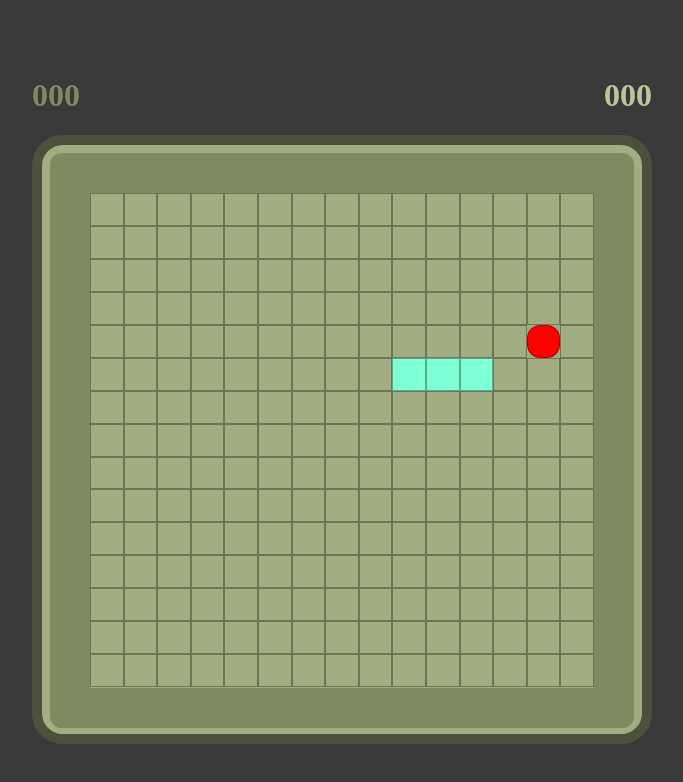
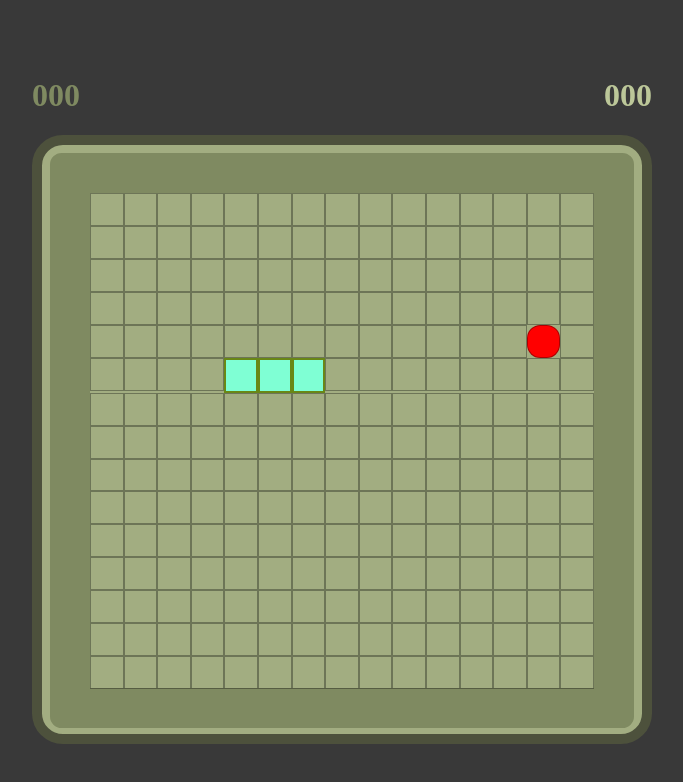
Before and after one commit to Rush741/snake-game, a React (Create React App) app: page / in a window 1280 px wide. Shown: the top 782 px of the page, without its empty margins (298-981 px from the left). Built offline with nearby package versions, Linux system fonts and the light colour scheme; the HTML template or start-up script is replaced by a standard one.

Commit message:
fixed food spwan on snake issue

```diff
--- a/src/Components/SnakeGame/SnakeGame.css
+++ b/src/Components/SnakeGame/SnakeGame.css
@@ -53,6 +53,7 @@
 
 .snakeBodyDiv {
     background-color: aquamarine;
+    border: solid #698716 2px;
 }
 
 .foodBodyDiv {
--- a/src/Components/SnakeGame/SnakeGame.jsx
+++ b/src/Components/SnakeGame/SnakeGame.jsx
@@ -17,13 +17,25 @@ const SnakeGame = () => {
     let directionRef = useRef([0, 1]);
     let directionLockedRef = useRef(false);
 
-    const generateFood = () => {
-        let x = Math.floor(Math.random()*GRID_SIZE);
-        let y = Math.floor(Math.random()*GRID_SIZE);
+    const generateFood = (snakeBody) => {
+        let x, y;
+        let onSnakeBody = true;
+
+        while(onSnakeBody) {
+            x = Math.floor(Math.random()*GRID_SIZE);
+            y = Math.floor(Math.random()*GRID_SIZE);
+            // eslint-disable-next-line
+            onSnakeBody = snakeBody.some(
+                ([r, c]) => r === x && c === y );
+        }
+
         return [x, y];
     }
-    let foodRef = useRef(generateFood());
 
+    let foodRef = useRef(null);
+    if (foodRef.current === null) {
+        foodRef.current = generateFood(snakeBody);
+    }
 
     const isSnakeBodyDiv = (rowIndex, colIndex) => {
         return snakeBody.some(
@@ -69,14 +81,15 @@ const SnakeGame = () => {
 
                 if(newHead[0]<0 || newHead[0]>=GRID_SIZE || newHead[1]<0 || newHead[1]>=GRID_SIZE) {
 
+                    setSnakeBody([
+                        [5, 4],
+                        [5, 3],
+                        [5, 2]
+                    ]);
+
                     directionRef.current = [0, 1];
                     directionLockedRef.current = false;
 
-                    return [
-                        [5, 4],
-                        [5, 3],
-                        [5, 2]
-                    ];
                 }
 
 
@@ -85,7 +98,7 @@ const SnakeGame = () => {
                     newHead[1] === foodRef.current[1];
 
                 if (ateFood) {
-                    foodRef.current = generateFood();
+                    foodRef.current = generateFood(prevSnakeBody);
                 } else {
                     newSnakeBody.pop();
                 }
@@ -95,7 +108,7 @@ const SnakeGame = () => {
                 directionLockedRef.current = false;
                 return newSnakeBody;
             })
-        }, 1000);
+        }, 100);
 
 
         return () => {
```
